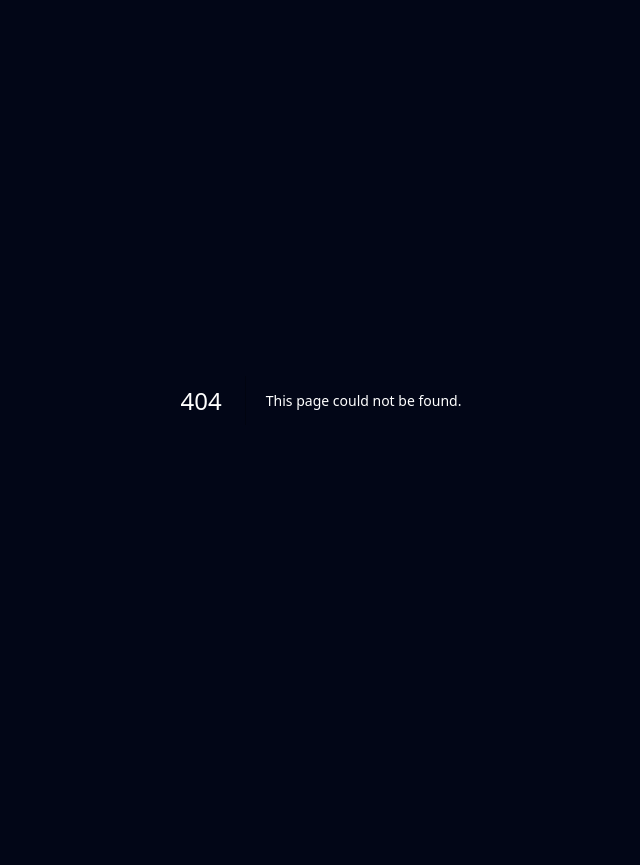
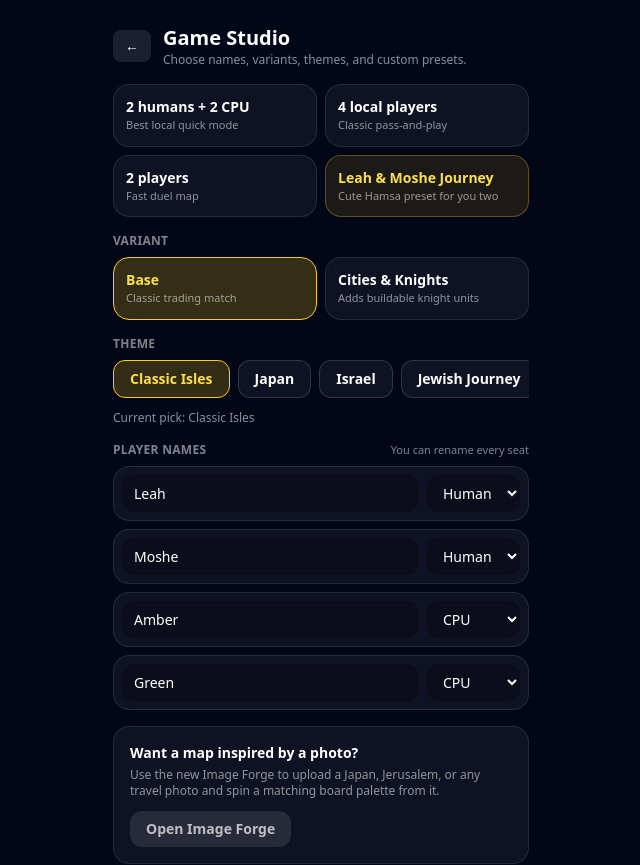
Before and after one commit to lschacht99/Catanlike, a Next.js app: page /studio in a window 1280 px wide. Before the commit this address had no page. Shown: the top 865 px of the page, without its empty margins (319-959 px from the left). Before the commit the page ends 800 px from the top, so only its background shows below. Built offline with nearby package versions, Linux system fonts and the light colour scheme.

Commit message:
Add game studio for names variants and presets

```diff
--- /dev/null
+++ b/src/app/studio/page.tsx
@@ -0,0 +1,145 @@
+"use client";
+
+import { useEffect, useMemo, useState } from "react";
+import Link from "next/link";
+import { useRouter } from "next/navigation";
+import type { GameVariant, PlayerMode } from "@/types/game";
+import type { Theme } from "@/types/theme";
+import { PLAYER_NAMES } from "@/game/constants";
+import { generateBoard } from "@/game/generator";
+import { allThemes } from "@/game/themes";
+import { saveGameConfig } from "@/lib/storage";
+
+export default function StudioPage() {
+  const router = useRouter();
+  const [themes, setThemes] = useState<Theme[]>([]);
+  const [themeId, setThemeId] = useState("classic");
+  const [numPlayers, setNumPlayers] = useState(4);
+  const [variant, setVariant] = useState<GameVariant>("base");
+  const [playerModes, setPlayerModes] = useState<PlayerMode[]>(["human", "human", "bot", "bot"]);
+  const [playerNames, setPlayerNames] = useState<string[]>(["Leah", "Moshe", "Amber", "Green"]);
+
+  useEffect(() => {
+    const builtins = allThemes();
+    setThemes(builtins);
+  }, []);
+
+  useEffect(() => {
+    setPlayerNames((names) => Array.from({ length: numPlayers }, (_, i) => names[i] || PLAYER_NAMES[i] || `Player ${i + 1}`));
+    setPlayerModes((modes) => Array.from({ length: numPlayers }, (_, i) => modes[i] || (numPlayers === 4 && i > 1 ? "bot" : "human")));
+  }, [numPlayers]);
+
+  const theme = useMemo(() => themes.find((t) => t.id === themeId) ?? themes[0], [themeId, themes]);
+
+  function updateName(index: number, value: string) {
+    setPlayerNames((names) => names.map((name, i) => (i === index ? value : name)));
+  }
+
+  function updateMode(index: number, value: PlayerMode) {
+    setPlayerModes((modes) => modes.map((mode, i) => (i === index ? value : mode)));
+  }
+
+  function startGame(custom?: {
+    themeId?: string;
+    names?: string[];
+    modes?: PlayerMode[];
+    variant?: GameVariant;
+    numPlayers?: number;
+  }) {
+    const finalNumPlayers = custom?.numPlayers ?? numPlayers;
+    const names = Array.from({ length: finalNumPlayers }, (_, i) => custom?.names?.[i] || playerNames[i] || PLAYER_NAMES[i] || `Player ${i + 1}`);
+    const modes = Array.from({ length: finalNumPlayers }, (_, i) => custom?.modes?.[i] || playerModes[i] || "human");
+    saveGameConfig({
+      numPlayers: finalNumPlayers,
+      themeId: custom?.themeId ?? themeId,
+      board: generateBoard(450),
+      playerModes: modes,
+      playerNames: names,
+      variant: custom?.variant ?? variant,
+    });
+    router.push("/game");
+  }
+
+  return (
+    <main className="mx-auto flex min-h-dvh w-full max-w-md flex-col px-4 py-6">
+      <header className="mb-4 flex items-center gap-3">
+        <Link href="/" className="rounded-lg bg-white/10 px-3 py-1.5 text-sm">←</Link>
+        <div>
+          <h1 className="text-xl font-bold">Game Studio</h1>
+          <p className="text-xs text-white/55">Choose names, variants, themes, and custom presets.</p>
+        </div>
+      </header>
+
+      <section className="mb-4 grid grid-cols-2 gap-2">
+        <button onClick={() => { setNumPlayers(4); setPlayerModes(["human", "human", "bot", "bot"]); }} className="rounded-2xl border border-white/10 bg-white/5 px-3 py-3 text-left">
+          <span className="block text-sm font-bold">2 humans + 2 CPU</span>
+          <span className="block text-[11px] text-white/55">Best local quick mode</span>
+        </button>
+        <button onClick={() => { setNumPlayers(4); setPlayerModes(["human", "human", "human", "human"]); }} className="rounded-2xl border border-white/10 bg-white/5 px-3 py-3 text-left">
+          <span className="block text-sm font-bold">4 local players</span>
+          <span className="block text-[11px] text-white/55">Classic pass-and-play</span>
+        </button>
+        <button onClick={() => { setNumPlayers(2); setPlayerModes(["human", "human"]); }} className="rounded-2xl border border-white/10 bg-white/5 px-3 py-3 text-left">
+          <span className="block text-sm font-bold">2 players</span>
+          <span className="block text-[11px] text-white/55">Fast duel map</span>
+        </button>
+        <button onClick={() => startGame({ themeId: "hamsa", names: ["Leah", "Moshe", "Scout", "Guide"], modes: ["human", "human", "bot", "bot"], numPlayers: 4, variant: "cities-knights" })} className="rounded-2xl border border-yellow-400/30 bg-yellow-400/10 px-3 py-3 text-left">
+          <span className="block text-sm font-bold text-yellow-300">Leah & Moshe Journey</span>
+          <span className="block text-[11px] text-white/55">Cute Hamsa preset for you two</span>
+        </button>
+      </section>
+
+      <section className="mb-4">
+        <p className="mb-2 text-xs font-semibold uppercase tracking-wide text-white/50">Variant</p>
+        <div className="grid grid-cols-2 gap-2">
+          <button onClick={() => setVariant("base")} className={`rounded-2xl border px-3 py-3 text-left ${variant === "base" ? "border-yellow-400 bg-yellow-400/20 text-yellow-300" : "border-white/10 bg-white/5"}`}>
+            <span className="block text-sm font-bold">Base</span>
+            <span className="block text-[11px] text-white/55">Classic trading match</span>
+          </button>
+          <button onClick={() => setVariant("cities-knights")} className={`rounded-2xl border px-3 py-3 text-left ${variant === "cities-knights" ? "border-yellow-400 bg-yellow-400/20 text-yellow-300" : "border-white/10 bg-white/5"}`}>
+            <span className="block text-sm font-bold">Cities & Knights</span>
+            <span className="block text-[11px] text-white/55">Adds buildable knight units</span>
+          </button>
+        </div>
+      </section>
+
+      <section className="mb-4">
+        <p className="mb-2 text-xs font-semibold uppercase tracking-wide text-white/50">Theme</p>
+        <div className="flex gap-2 overflow-x-auto pb-1">
+          {themes.map((t) => (
+            <button key={t.id} onClick={() => setThemeId(t.id)} className={`shrink-0 rounded-xl border px-4 py-2 text-sm font-semibold ${themeId === t.id ? "border-yellow-400 bg-yellow-400/20 text-yellow-300" : "border-white/15 bg-white/5"}`}>
+              {t.name}
+            </button>
+          ))}
+        </div>
+        {theme && <p className="mt-2 text-xs text-white/55">Current pick: {theme.name}</p>}
+      </section>
+
+      <section className="mb-4">
+        <div className="mb-2 flex items-center justify-between">
+          <p className="text-xs font-semibold uppercase tracking-wide text-white/50">Player names</p>
+          <span className="text-[11px] text-white/50">You can rename every seat</span>
+        </div>
+        <div className="space-y-2">
+          {Array.from({ length: numPlayers }).map((_, index) => (
+            <div key={index} className="grid grid-cols-[1fr_auto] gap-2 rounded-2xl border border-white/10 bg-white/5 p-2">
+              <input value={playerNames[index] ?? ""} onChange={(e) => updateName(index, e.target.value)} placeholder={PLAYER_NAMES[index]} className="rounded-xl bg-black/25 px-3 py-2 text-sm outline-none placeholder:text-white/30" />
+              <select value={playerModes[index] ?? "human"} onChange={(e) => updateMode(index, e.target.value as PlayerMode)} className="rounded-xl bg-black/25 px-3 py-2 text-sm outline-none">
+                <option value="human">Human</option>
+                <option value="bot">CPU</option>
+              </select>
+            </div>
+          ))}
+        </div>
+      </section>
+
+      <section className="mb-4 rounded-2xl border border-white/10 bg-white/5 p-4 text-sm text-white/70">
+        <p className="font-semibold text-white">Want a map inspired by a photo?</p>
+        <p className="mt-1 text-xs text-white/55">Use the new Image Forge to upload a Japan, Jerusalem, or any travel photo and spin a matching board palette from it.</p>
+        <Link href="/image-forge" className="mt-3 inline-block rounded-xl bg-white/10 px-4 py-2 text-sm font-semibold">Open Image Forge</Link>
+      </section>
+
+      <button onClick={() => startGame()} className="rounded-2xl bg-yellow-500 py-3.5 font-bold text-slate-900">Start game</button>
+    </main>
+  );
+}
```
